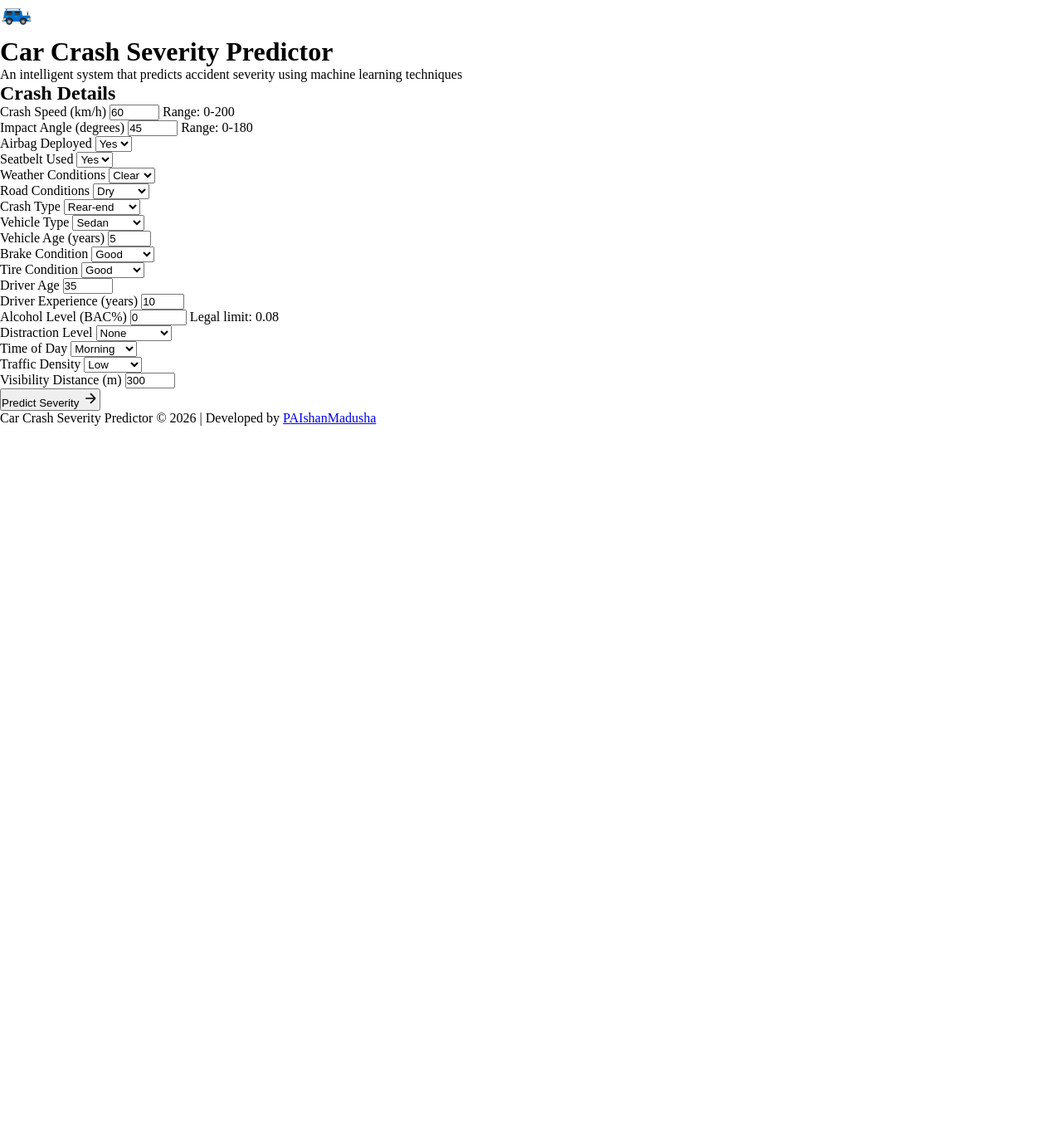
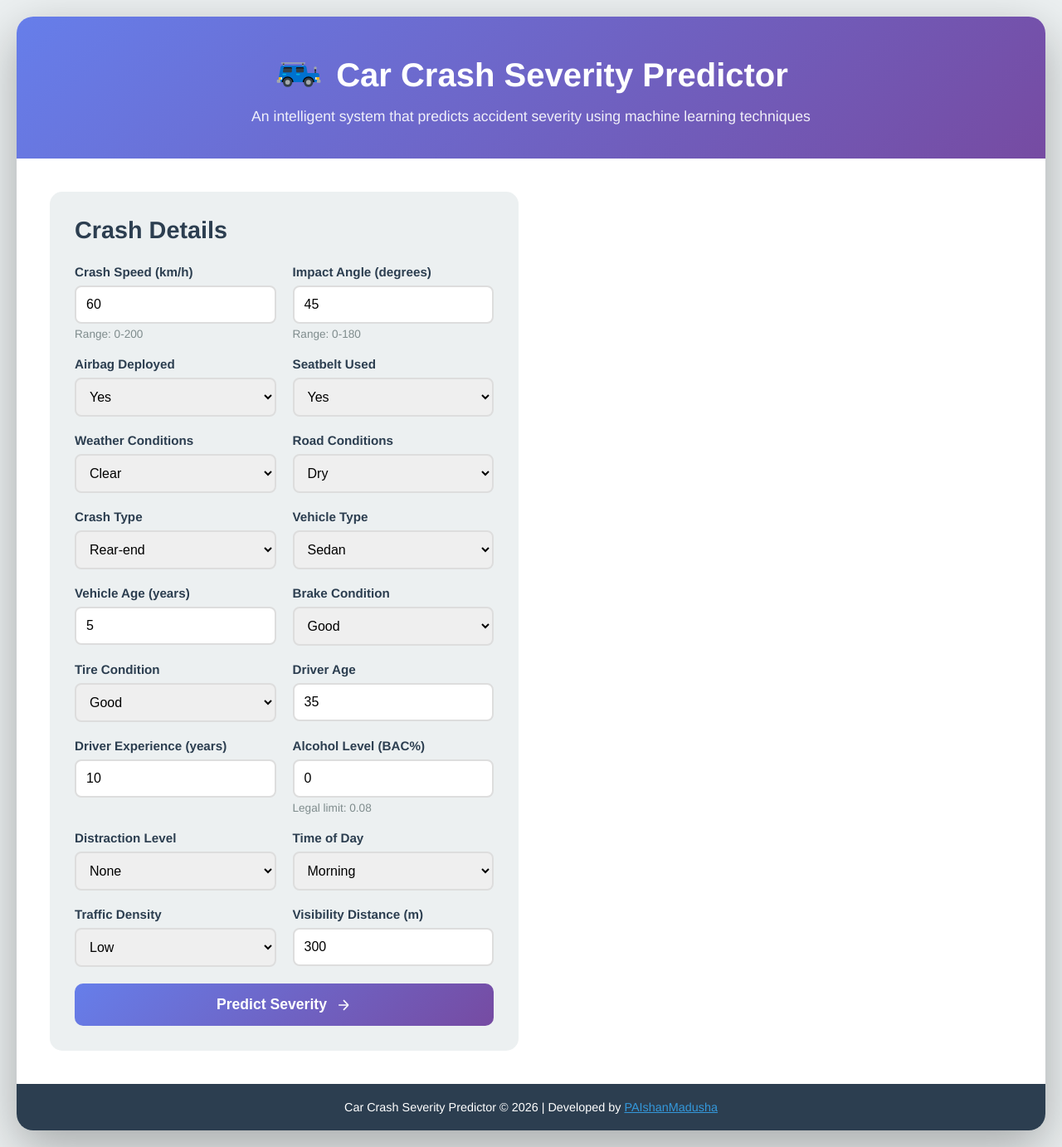
Before and after one commit to PAIshanMadusha/car-crash-severity-prediction-model, a Flask app: page / in a window 1280 px wide. Shown: the whole page at 83% size. Before the commit the page ends 513 px from the top, so only its background shows below. Run offline with Flask 3, Linux system fonts and the light colour scheme; parts of the project's set-up code (start-up, migrations or seed data) failed here and were passed over.

Commit message:
CSS style file implementation

```diff
--- a/static/css/style.css
+++ b/static/css/style.css
@@ -3,3 +3,290 @@
     padding: 0;
     box-sizing: border-box;
 }
+
+:root {
+    --primary: #3498db;
+    --success: #2ecc71;
+    --warning: #f39c12;
+    --danger: #e74c3c;
+    --dark: #2c3e50;
+    --light: #ecf0f1;
+    --white: #ffffff;
+}
+
+body {
+    font-family: 'Helvetica Neue', Helvetica, Arial, sans-serif;
+    background-color: var(--light);
+    min-height: 100vh;
+    padding: 20px;
+}
+
+.container {
+    max-width: 1400px;
+    margin: 0 auto;
+    background: var(--white);
+    border-radius: 20px;
+    box-shadow: 0 20px 60px rgba(0, 0, 0, 0.3);
+    overflow: hidden;
+}
+
+.header {
+    background: linear-gradient(135deg, #667eea 0%, #764ba2 100%);
+    color: var(--white);
+    padding: 40px;
+    text-align: center;
+}
+
+.logo {
+    display: flex;
+    align-items: center;
+    justify-content: center;
+    gap: 15px;
+    margin-bottom: 10px;
+}
+
+.logo img {
+    width: 60px;
+    height: 60px;
+    color: var(--white);
+}
+
+.logo h1 {
+    font-size: 2.5em;
+    font-weight: 700;
+}
+
+.subtitle {
+    font-size: 1.1em;
+    opacity: 0.9;
+}
+
+.main-content {
+    display: grid;
+    grid-template-columns: 1fr 1fr;
+    gap: 30px;
+    padding: 40px;
+}
+
+.form-section {
+    background: var(--light);
+    padding: 30px;
+    border-radius: 15px;
+}
+
+.form-section h2 {
+    color: var(--dark);
+    margin-bottom: 25px;
+    font-size: 1.8em;
+}
+
+.form-group-row {
+    display: grid;
+    grid-template-columns: 1fr 1fr;
+    gap: 20px;
+    margin-bottom: 20px;
+}
+
+.form-group {
+    display: flex;
+    flex-direction: column;
+}
+
+.form-group label {
+    font-weight: 600;
+    color: var(--dark);
+    margin-bottom: 8px;
+    font-size: 0.95em;
+}
+
+.form-group input,
+.form-group select {
+    padding: 12px;
+    border: 2px solid #ddd;
+    border-radius: 8px;
+    font-size: 1em;
+    transition: all 0.3s;
+}
+
+.form-group input:focus,
+.form-group select:focus {
+    outline: none;
+    border-color: var(--primary);
+    box-shadow: 0 0 0 3px rgba(52, 152, 219, 0.1);
+}
+
+.helper-text {
+    font-size: 0.85em;
+    color: #7f8c8d;
+    margin-top: 5px;
+}
+
+.btn-predict {
+    width: 100%;
+    padding: 15px;
+    background: linear-gradient(135deg, #667eea 0%, #764ba2 100%);
+    color: var(--white);
+    border: none;
+    border-radius: 10px;
+    font-size: 1.1em;
+    font-weight: 600;
+    cursor: pointer;
+    display: flex;
+    align-items: center;
+    justify-content: center;
+    gap: 10px;
+    transition: transform 0.2s, box-shadow 0.2s;
+    margin-top: 20px;
+}
+
+.btn-predict:hover {
+    transform: translateY(-2px);
+    box-shadow: 0 10px 20px rgba(102, 126, 234, 0.4);
+}
+
+.btn-predict:active {
+    transform: translateY(0);
+}
+
+.results-section {
+    background: var(--light);
+    padding: 30px;
+    border-radius: 15px;
+}
+
+.results-section h2 {
+    color: var(--dark);
+    margin-bottom: 25px;
+    font-size: 1.8em;
+}
+
+.prediction-card {
+    background: var(--white);
+    padding: 30px;
+    border-radius: 12px;
+    box-shadow: 0 5px 15px rgba(0, 0, 0, 0.1);
+    margin-bottom: 25px;
+}
+
+.prediction-main {
+    text-align: center;
+    margin-bottom: 25px;
+}
+
+.prediction-label {
+    font-size: 1em;
+    color: #7f8c8d;
+    margin-bottom: 10px;
+}
+
+.prediction-value {
+    font-size: 2.5em;
+    font-weight: 700;
+    color: var(--dark);
+    margin-bottom: 15px;
+}
+
+.risk-badge {
+    display: inline-block;
+    padding: 8px 20px;
+    border-radius: 20px;
+    font-weight: 600;
+    font-size: 1em;
+}
+
+.confidence-bar {
+    margin-top: 20px;
+}
+
+.confidence-label {
+    font-size: 0.95em;
+    color: #7f8c8d;
+    margin-bottom: 8px;
+}
+
+.confidence-progress {
+    height: 12px;
+    background: #e0e0e0;
+    border-radius: 10px;
+    overflow: hidden;
+    margin-bottom: 8px;
+}
+
+.confidence-fill {
+    height: 100%;
+    background: linear-gradient(90deg, #667eea 0%, #764ba2 100%);
+    border-radius: 10px;
+    transition: width 0.5s ease;
+}
+
+.confidence-value {
+    text-align: right;
+    font-weight: 600;
+    color: var(--dark);
+}
+
+.chart-container {
+    background: var(--white);
+    padding: 20px;
+    border-radius: 12px;
+    box-shadow: 0 5px 15px rgba(0, 0, 0, 0.1);
+    margin-bottom: 20px;
+}
+
+.probability-list {
+    background: var(--white);
+    padding: 20px;
+    border-radius: 12px;
+    box-shadow: 0 5px 15px rgba(0, 0, 0, 0.1);
+}
+
+.prob-item {
+    display: flex;
+    justify-content: space-between;
+    align-items: center;
+    padding: 12px 0;
+    border-bottom: 1px solid #ecf0f1;
+}
+
+.prob-item:last-child {
+    border-bottom: none;
+}
+
+.prob-label {
+    font-weight: 600;
+    color: var(--dark);
+}
+
+.prob-value {
+    font-size: 1.1em;
+    font-weight: 700;
+}
+
+.footer {
+    background: var(--dark);
+    color: var(--white);
+    text-align: center;
+    padding: 20px;
+    font-size: 0.9em;
+}
+
+.footer a {
+    color: var(--primary);
+}
+
+
+@media (max-width: 1024px) {
+    .main-content {
+        grid-template-columns: 1fr;
+    }
+}
+
+@media (max-width: 768px) {
+    .form-group-row {
+        grid-template-columns: 1fr;
+    }
+
+    .logo h1 {
+        font-size: 1.8em;
+    }
+}
--- a/templates/index.html
+++ b/templates/index.html
@@ -36,8 +36,6 @@
           <img
             src="{{ url_for('static', filename='images/car_svg.svg') }}"
             alt="Car Icon"
-            style="width: 40px; height: 40px"
-            class="car-icon"
           />
           <h1>Car Crash Severity Predictor</h1>
         </div>
```
